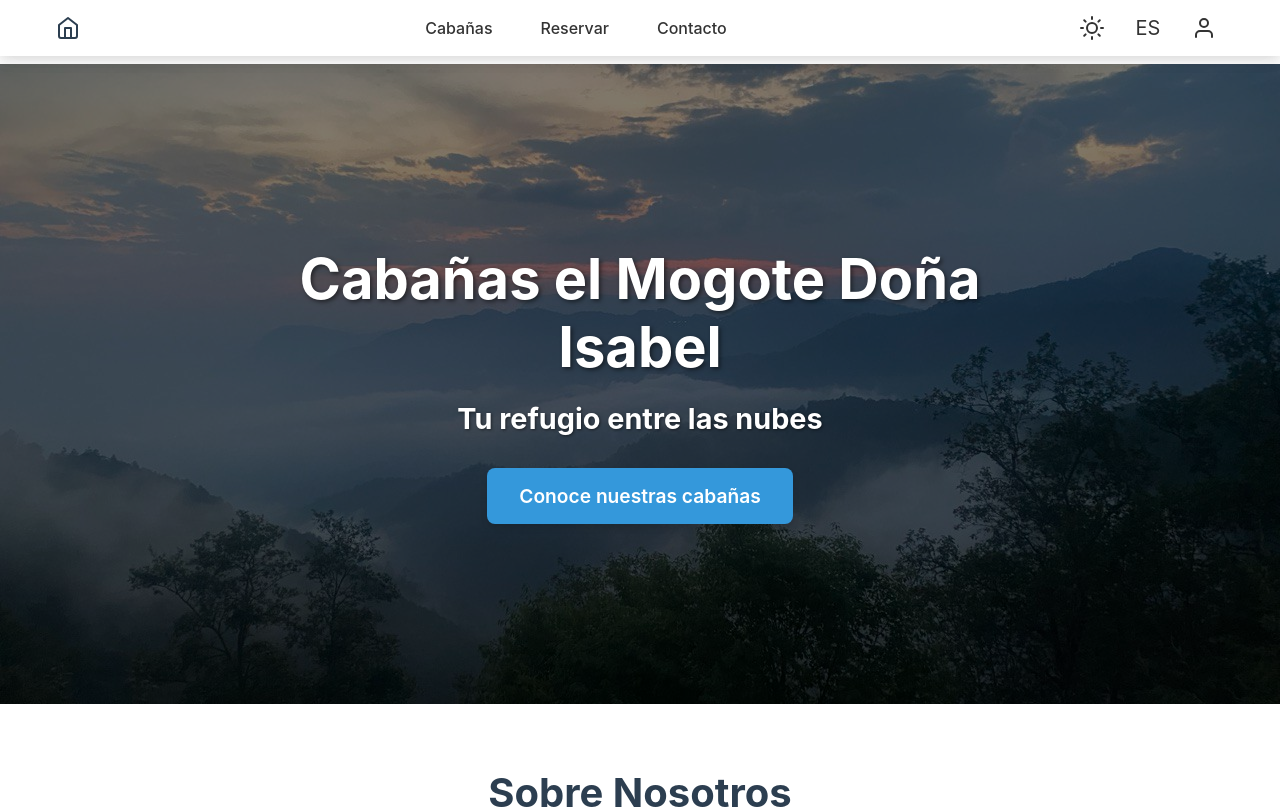
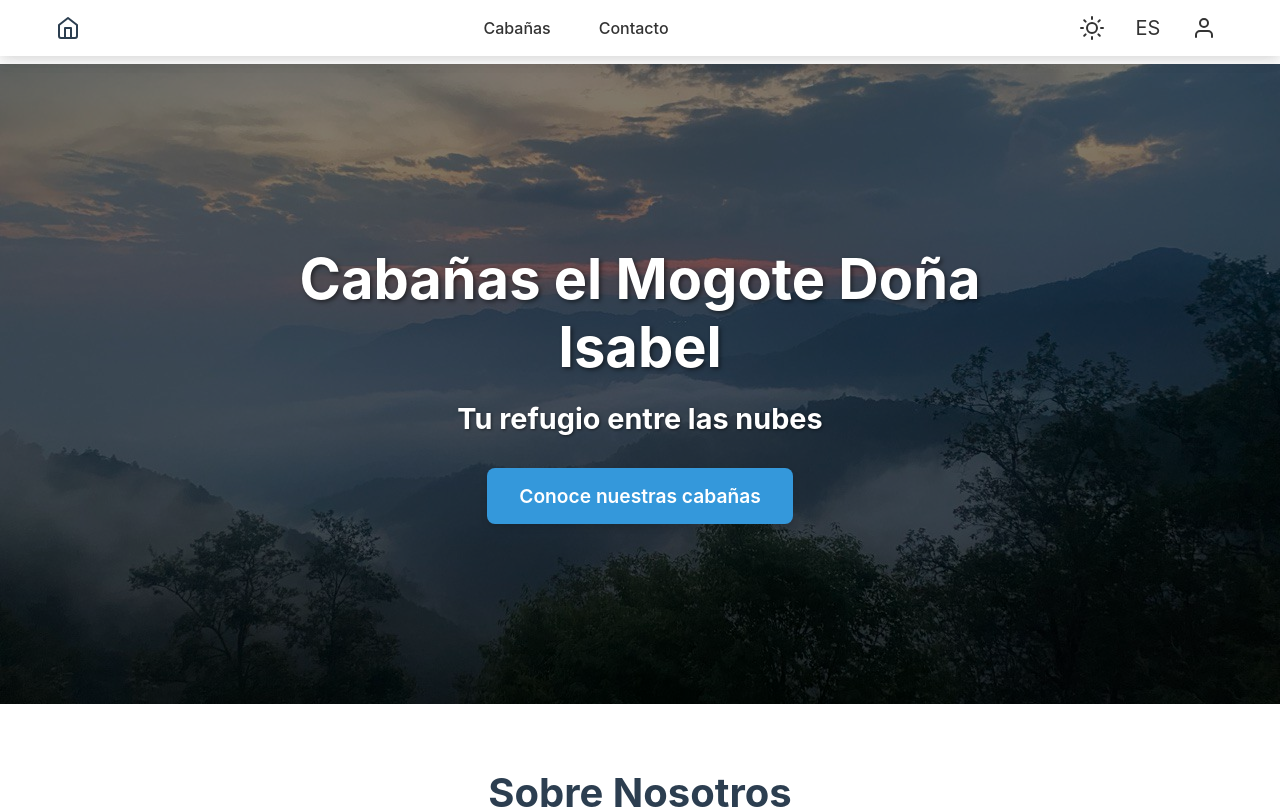
Before and after one commit to AlduinoCalderon/cabinsfront, a React (Create React App) app: page / in a window 1280 px wide. Shown: the top 809 px of the page. Built offline with nearby package versions, Linux system fonts and the light colour scheme.

Commit message:
fix: corregir image_url y quitar botón de reservar del navbar

```diff
--- a/src/components/layout/NavBar.tsx
+++ b/src/components/layout/NavBar.tsx
@@ -82,17 +82,7 @@ const NavBar: React.FC = () => {
                 {t.cabins}
               </button>
             </li>
-            <li className="nav-item">
-              <button
-                className="nav-link"
-                onClick={() => {
-                  setIsMenuOpen(false);
-                  navigate('/reservar');
-                }}
-              >
-                {t.reserve}
-              </button>
-            </li>
+
             <li className="nav-item">
               <button
                 className="nav-link"
--- a/src/components/user/CabinAccordion.js
+++ b/src/components/user/CabinAccordion.js
@@ -268,11 +268,11 @@ const CabinAccordion = () => {
             key={cabin.id}
             isAvailable={isCabinAvailable(cabin.id)}
           >
-            <CardImage src={cabin.imageUrl || '/placeholder-cabin.jpg'} alt={cabin.name} />
+            <CardImage src={cabin.image_url || '/placeholder-cabin.jpg'} alt={cabin.name} />
             <CardContent>
               <CardTitle>{cabin.name}</CardTitle>
               <CardDescription>{cabin.description}</CardDescription>
-              <CardPrice>${cabin.price} por noche</CardPrice>
+              <CardPrice>${cabin.price_per_night} por noche</CardPrice>
               <ReserveButton
                 onClick={() => handleReserve(cabin.id)}
                 disabled={!isCabinAvailable(cabin.id)}
```
